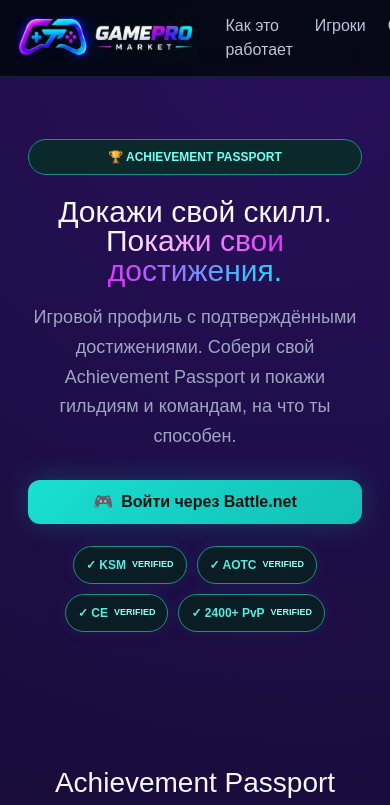
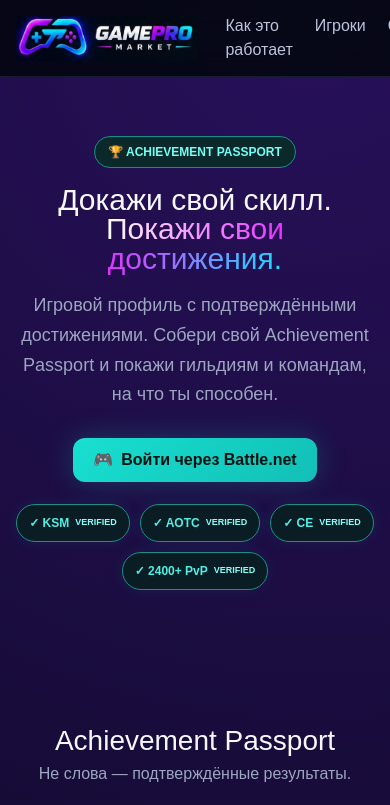
Before and after one commit to vesttrading/gamepro-market, a Next.js app: page / in a window 390 px wide. Shown: the top 805 px of the page. Built offline with nearby package versions, Linux system fonts and the light colour scheme; no server answers.

Commit message:
Refactor mobile adaptation styles in globals.css

```diff
--- a/app/globals.css
+++ b/app/globals.css
@@ -422,12 +422,11 @@ section#guilds div[class*="jsx-"] {
     color: #9da6c0 !important;
 }
 
-/* =======================================================
-   ИТОГОВАЯ ТОЧЕЧНАЯ МОБИЛЬНАЯ АДАПТАЦИЯ (С ОТСТУПАМИ В КОНЦЕ)
+   ИТОГОВАЯ ТОЧЕЧНАЯ МОБИЛЬНАЯ АДАПТАЦИЯ (С ЖЕСТКИМИ ОТСТУПАМИ)
    ======================================================= */
 @media (max-width: 1023px) {
 
-    /* 1. Железная база для главных секций и гридов (работает для блока Владимира) */
+    /* 1. Железная база для главных секций и гридов */
     div[style*="display: grid"],
     div[style*="display:grid"],
     .grid2, .cards, .stats, #passport .stats {
@@ -505,26 +504,48 @@ section#guilds div[class*="jsx-"] {
     }
 
     /* =======================================================
-       4. ДОБАВЛЕНИЕ ОТСТУПОВ МЕЖДУ СЛИПШИМИСЯ БЛОКАМИ В КОНЦЕ СТРАНИЦЫ
+       4. БРОНЕБОЙНОЕ ДОБАВЛЕНИЕ ОТСТУПОВ МЕЖДУ СЛИПШИМИСЯ БЛОКАМИ
        ======================================================= */
-    /* Добавляем мощные отступы сверху и снизу для секций Игр, Отзывов и Гильдий */
-    section:has(#reviews), #reviews, .reviews-section {
+
+    /* Находим секцию «Игры» и расталкиваем её */
+    section:has(h2:contains("Игры")),
+    section:has(h1:contains("Игры")),
+    div:has(> h2:contains("Игры")) {
         margin-top: 60px !important;
         margin-bottom: 60px !important;
+        padding-top: 20px !important;
+        padding-bottom: 20px !important;
     }
 
-    section:has(#guilds), #guilds, .guilds-section {
+    /* Находим секцию «Отзывы» и расталкиваем её */
+    section:has(h2:contains("Отзывы")),
+    section:has(h1:contains("Отзывы")),
+    div:has(> h2:contains("Отзывы")),
+    #reviews {
         margin-top: 60px !important;
         margin-bottom: 60px !important;
+        padding-top: 20px !important;
+        padding-bottom: 20px !important;
     }
 
-    /* Отодвигаем самый нижний блок профиля "Твой игровой профиль — одной ссылкой" от Гильдий */
-    div:has(> button:contains("Поделиться")),
-    section:has(.searchbar) + section,
-    main > div:last-child,
-    footer {
+    /* Находим секцию «Гильдии и команды» и расталкиваем её */
+    section:has(h2:contains("Гильдии")),
+    section:has(h1:contains("Гильдии")),
+    div:has(> h2:contains("Гильдии")),
+    #guilds {
+        margin-top: 60px !important;
+        margin-bottom: 60px !important;
+        padding-top: 20px !important;
+        padding-bottom: 20px !important;
+    }
+ /* Находим самый нижний блок «Твой игровой профиль — одной ссылкой» */
+    section:has(h2:contains("Твой игровой")),
+    section:has(h1:contains("Твой игровой")),
+    div:has(> h2:contains("Твой игровой")) {
         margin-top: 80px !important;
-        padding-bottom: 60px !important; /* Чтобы футер не прижимался к низу экрана телефона */
+        margin-bottom: 40px !important;
+        padding-top: 20px !important;
+        padding-bottom: 80px !important; /* Мощный отступ в самом низу до края экрана */
     }
 
 } /* Конец мобильного блока */
```
